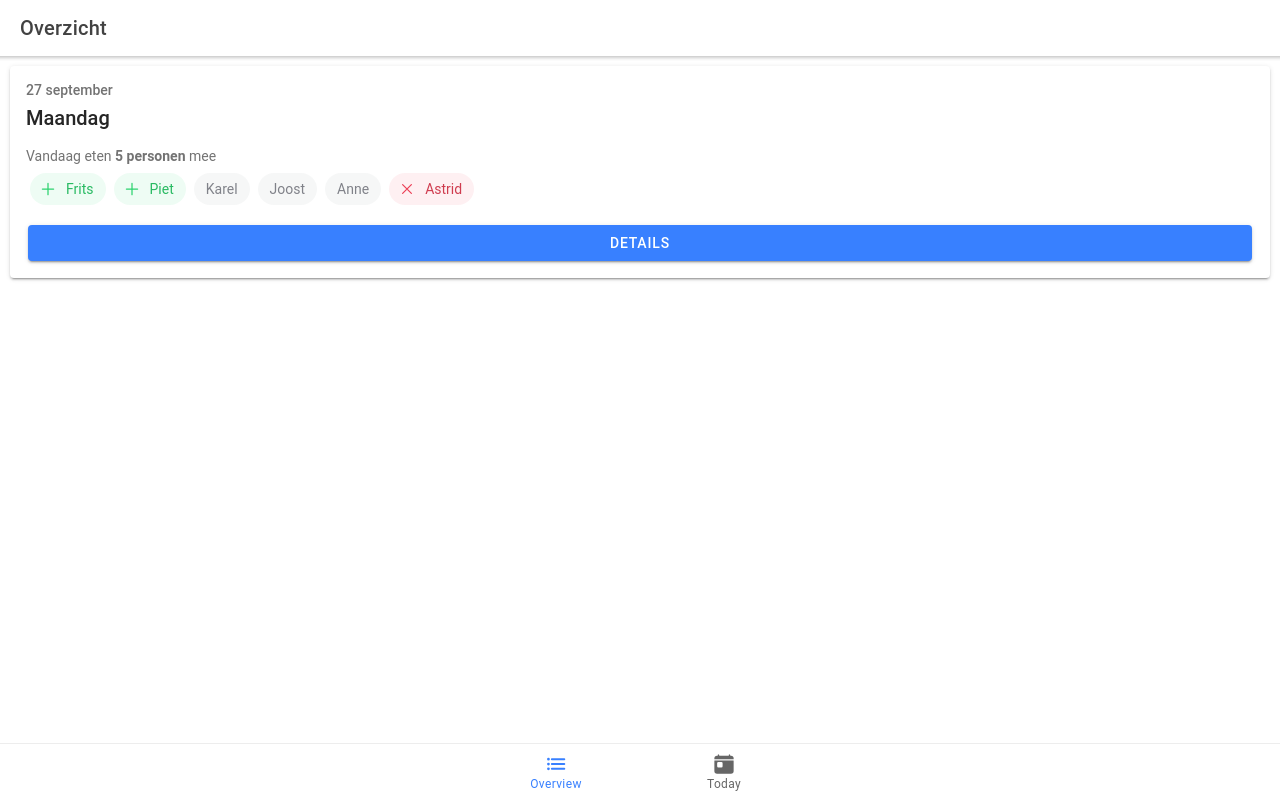
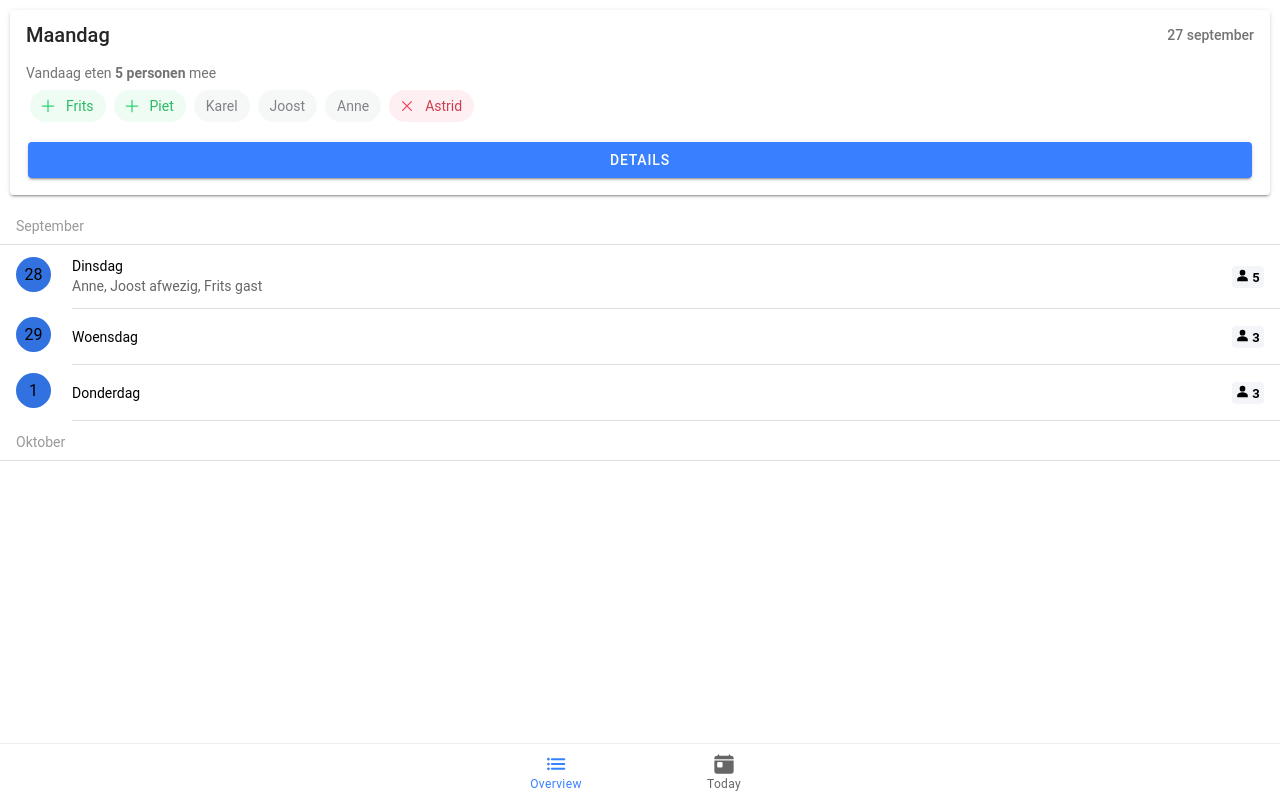
Before and after one commit to rickberkers/HM, a React (Create React App) app: page /overview in a window 1280 px wide. Built offline with nearby package versions, Linux system fonts and the light colour scheme.

Commit message:
improve UI

```diff
--- a/src/pages/Overview.tsx
+++ b/src/pages/Overview.tsx
@@ -6,19 +6,16 @@ import './Overview.css';
 const Tab1: React.FC = () => {
   return (
     <IonPage>
-      <IonHeader>
-        <IonToolbar>
-          <IonTitle>Overzicht</IonTitle>
-        </IonToolbar>
-      </IonHeader>
       <IonContent>
 
         <IonCard className="action-card">
-          <IonCardHeader>
-            <IonCardSubtitle>27 september</IonCardSubtitle>
-            <IonCardTitle>Maandag</IonCardTitle>
-          </IonCardHeader>
           <IonCardContent>
+            <IonGrid className="ion-no-padding ion-padding-bottom">
+              <IonRow className="ion-align-items-center ion-justify-content-between">
+                <IonCol><IonCardTitle>Maandag</IonCardTitle></IonCol>
+                <IonCol><IonCardSubtitle className="ion-text-right">27 september</IonCardSubtitle></IonCol>
+              </IonRow>
+            </IonGrid>
             <p>Vandaag eten <strong>5 personen</strong> mee</p>
             <IonChip color="success">
               <IonIcon icon={addOutline} color="success" />
@@ -44,7 +41,7 @@ const Tab1: React.FC = () => {
             <IonButton expand="block" className="ion-margin-top">Details</IonButton>
           </IonCardContent>
         </IonCard>
-        {/* <DayList/> */}
+        <DayList days={3} />
       </IonContent>
     </IonPage>
   );
```
